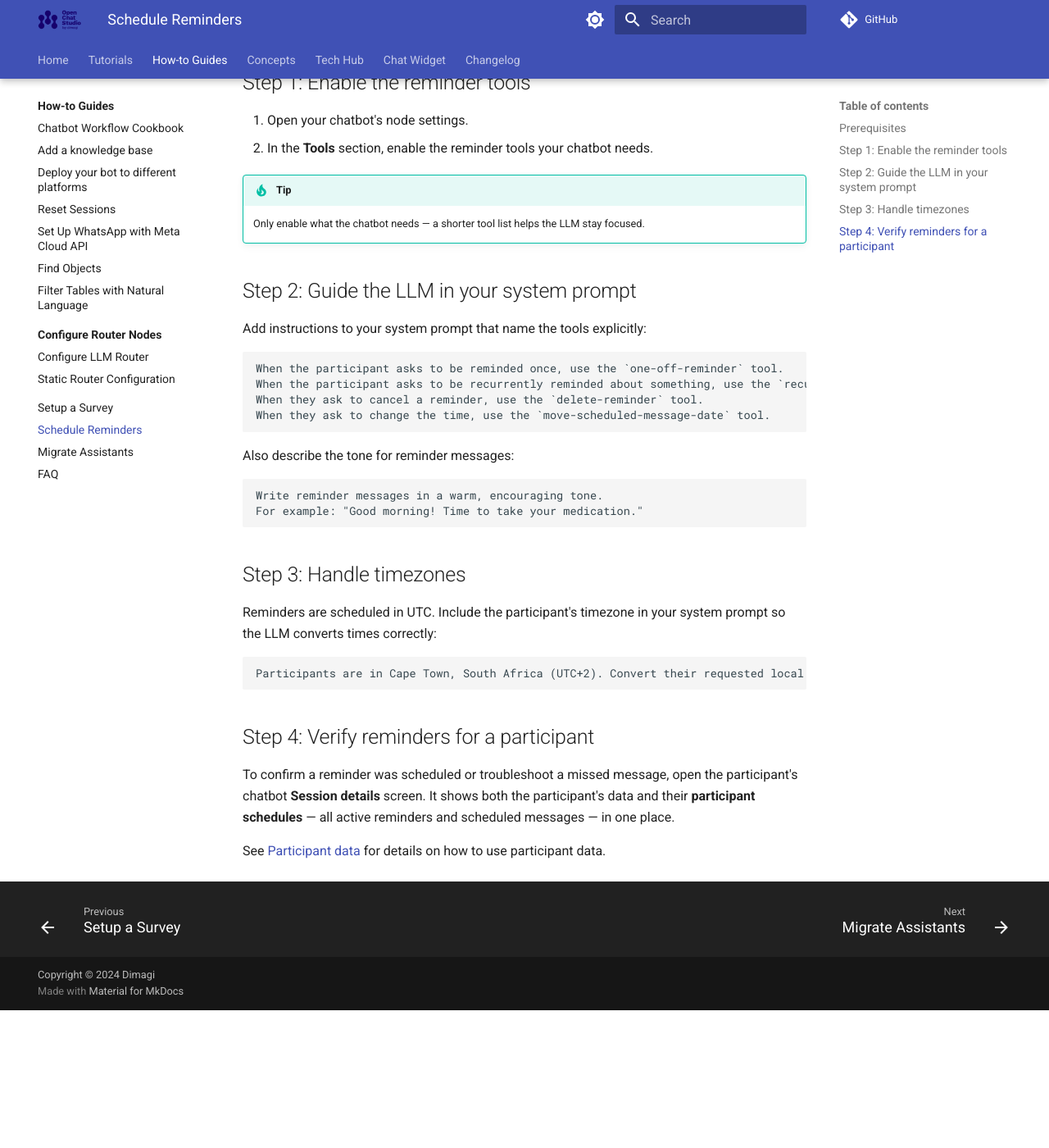
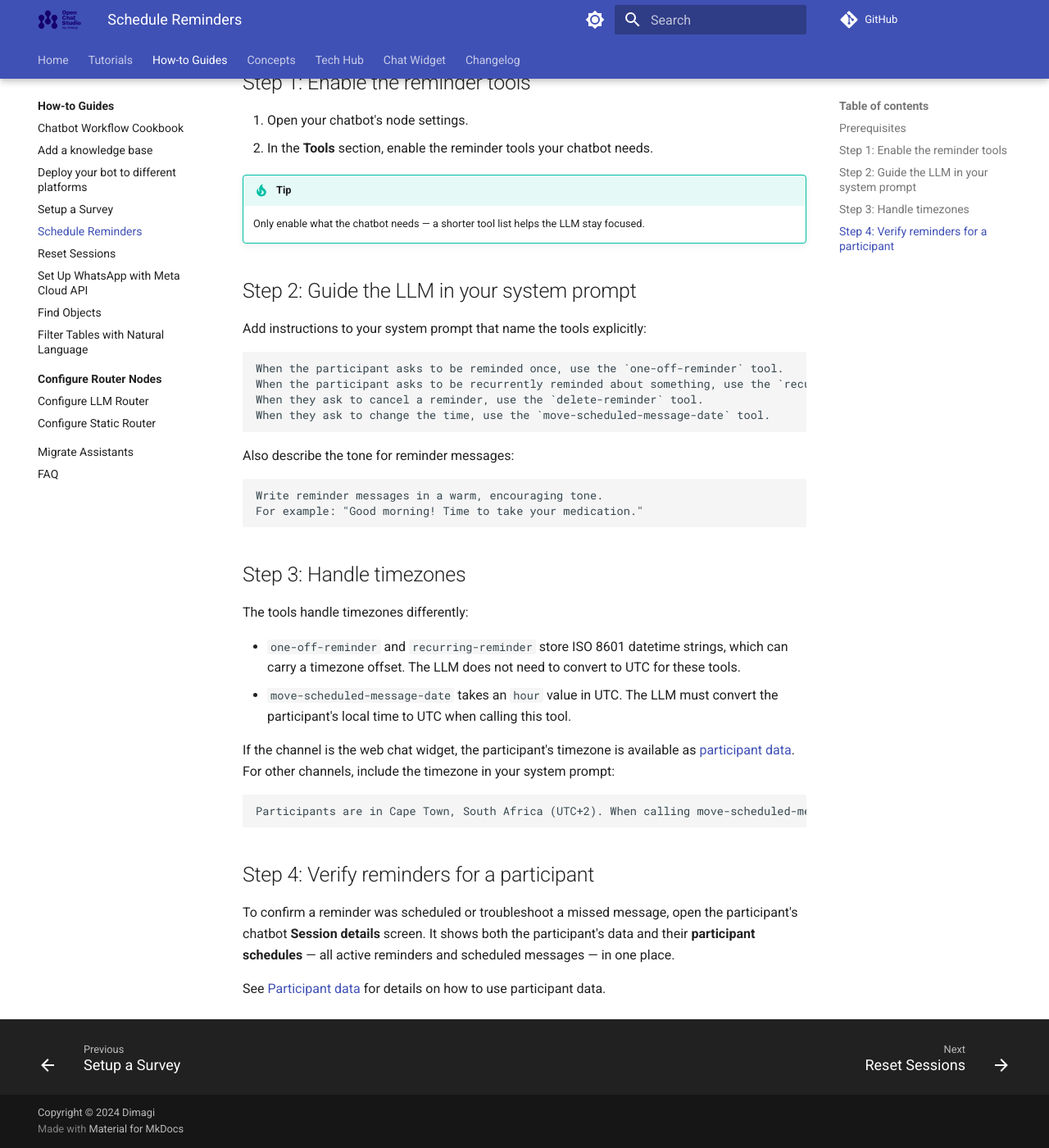
Before and after one commit to dimagi/open-chat-studio-docs, an MkDocs documentation site: the page built from docs/how-to/reminders.md, in a window 1280 px wide and 1400 px high, scrolled down 378 px. Shown: the whole window at 82% size. Built offline with MkDocs 1.6.1 and Material for MkDocs 9.7.7, drawn with Linux system fonts in a browser that asks for light colours; a script that is not in the unit is left out; comment, search, counter and statistics services are not loaded; before the commit the page ends 1610 px from its top, so only the background shows below that.

Commit message:
Details for timezones & review fixes

````diff
--- a/docs/how-to/reminders.md
+++ b/docs/how-to/reminders.md
@@ -34,10 +34,15 @@ For example: "Good morning! Time to take your medication."
 
 ## Step 3: Handle timezones
 
-Reminders are scheduled in UTC. Include the participant's timezone in your system prompt so the LLM converts times correctly:
+The tools handle timezones differently:
+
+- `one-off-reminder` and `recurring-reminder` store ISO 8601 datetime strings, which can carry a timezone offset. The LLM does not need to convert to UTC for these tools.
+- `move-scheduled-message-date` takes an `hour` value in UTC. The LLM must convert the participant's local time to UTC when calling this tool.
+
+If the channel is the web chat widget, the participant's timezone is available as [participant data](../concepts/participant_data.md#participant-timezone-for-web-channel). For other channels, include the timezone in your system prompt:
 
 ```
-Participants are in Cape Town, South Africa (UTC+2). Convert their requested local time to UTC when scheduling reminders.
+Participants are in Cape Town, South Africa (UTC+2). When calling move-scheduled-message-date, convert their requested local time to UTC.
 ```
 
 ## Step 4: Verify reminders for a participant
--- a/mkdocs.yml
+++ b/mkdocs.yml
@@ -105,6 +105,8 @@ nav:
       - how-to/workflow_cookbook.md
       - how-to/add_a_knowledge_base.md
       - how-to/deploy_to_different_channels.md
+      - Setup a Survey: how-to/setting_up_a_survey.md
+      - Schedule Reminders: how-to/reminders.md
       - Reset Sessions: how-to/reset_sessions.md
       - how-to/whatsapp_meta_cloud_api.md
       - Find Objects: how-to/global_search.md
@@ -112,9 +114,7 @@ nav:
       - Configure Router Nodes:
         - how-to/routers/index.md
         - Configure LLM Router: how-to/routers/llm_router.md
-        - how-to/routers/static_router.md
-      - Setup a Survey: how-to/setting_up_a_survey.md
-      - Schedule Reminders: how-to/reminders.md
+        - Configure Static Router: how-to/routers/static_router.md
       - how-to/assistants_migration.md
       - FAQ: how-to/faq.md
   - Concepts:
````
Also changed, not shown: docs/concepts/participant_data.md (+2 -2 lines).
